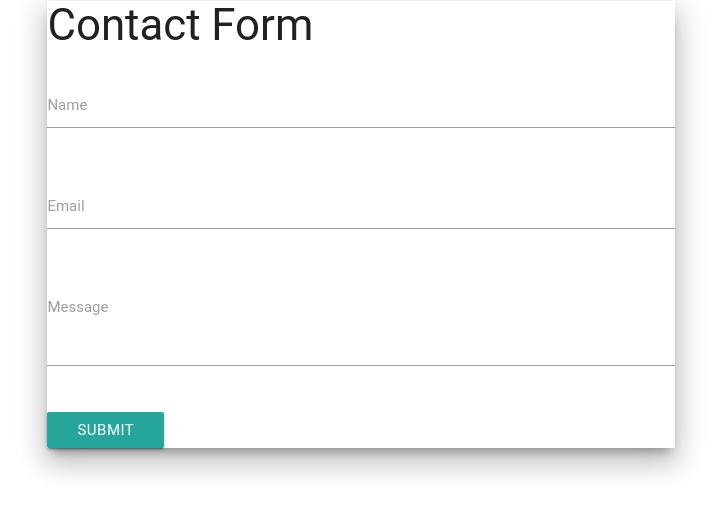
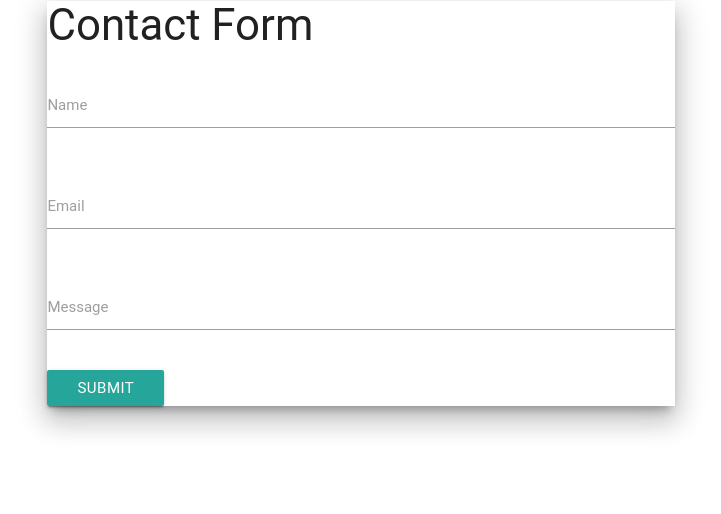
Before and after one commit to whytedork/Medi-Serve, a PHP site: the page made by Medi-Serve/forms/contact form.php in a window 1280 px wide. Shown: the part 21-535 px from the top of the page, without its empty margins (279-1000 px from the left). Run offline with PHP 8.4, Linux system fonts and the light colour scheme; some libraries are stand-ins or nearby versions; some web fonts are replaced.

Commit message:
Update contact form.php

```diff
--- a/Medi-Serve/forms/contact form.php
+++ b/Medi-Serve/forms/contact form.php
@@ -18,7 +18,7 @@
                 <div class="form-container z-depth-5">
                     <h3>Contact Form</h3>
                     <div class="row">
-                        <form class="col s12" id="reused_form">
+                        <form class="col s12" id="reused_form" action="contact form connection.php" method="post">
                             <div class="row">
                                 <div class="input-field col s12">
                                     <input id="name" type="text" name="name" required class="validate">
@@ -33,7 +33,7 @@
                             </div>
                             <div class="row">
                                 <div class="input-field col s12">
-                                    <textarea id="message" name="message" class="materialize-textarea" class="validate" ></textarea>
+                                    <input type="text" id="message" name="message" class="materialize-textarea" class="validate" >
                                     <label for="message">Message</label>
                                 </div>
                             </div>
```
